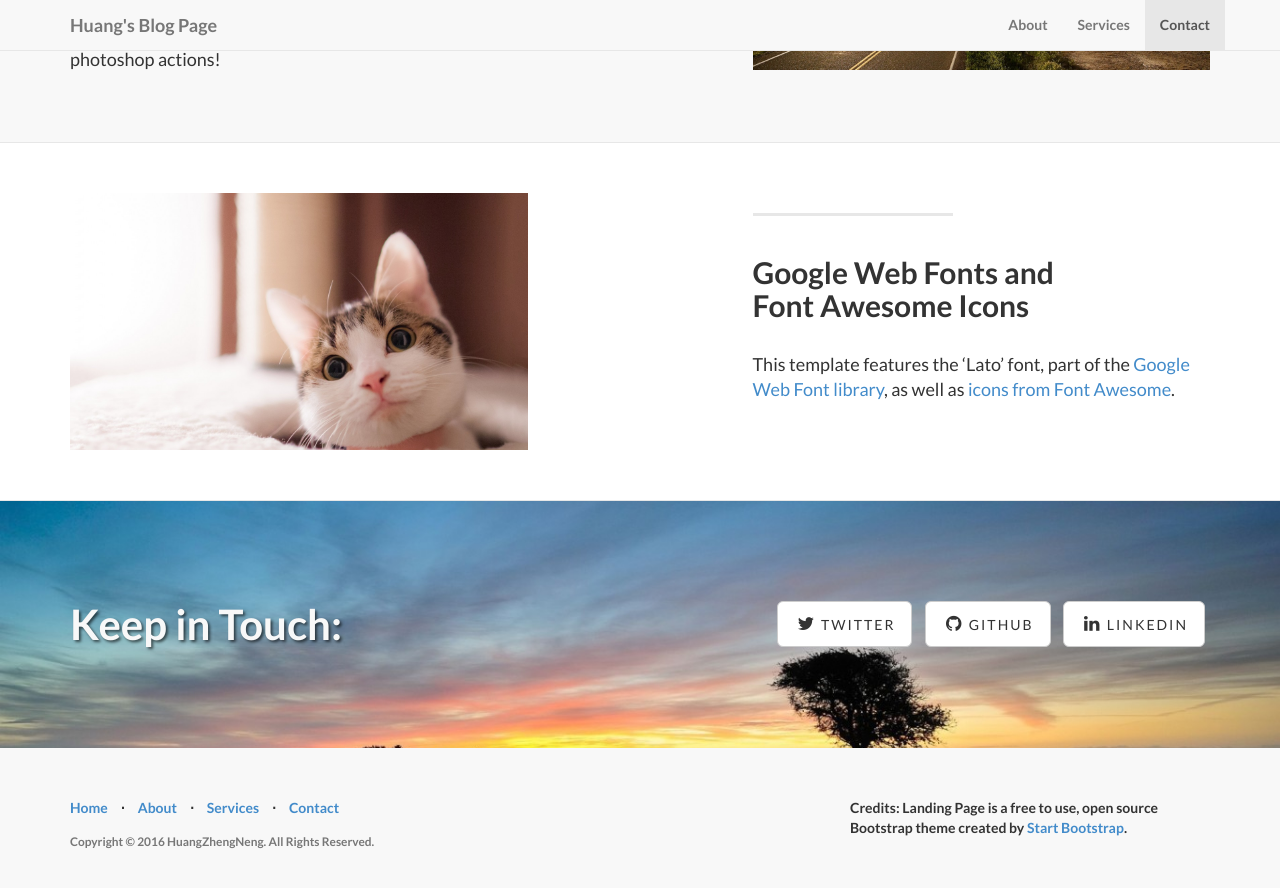
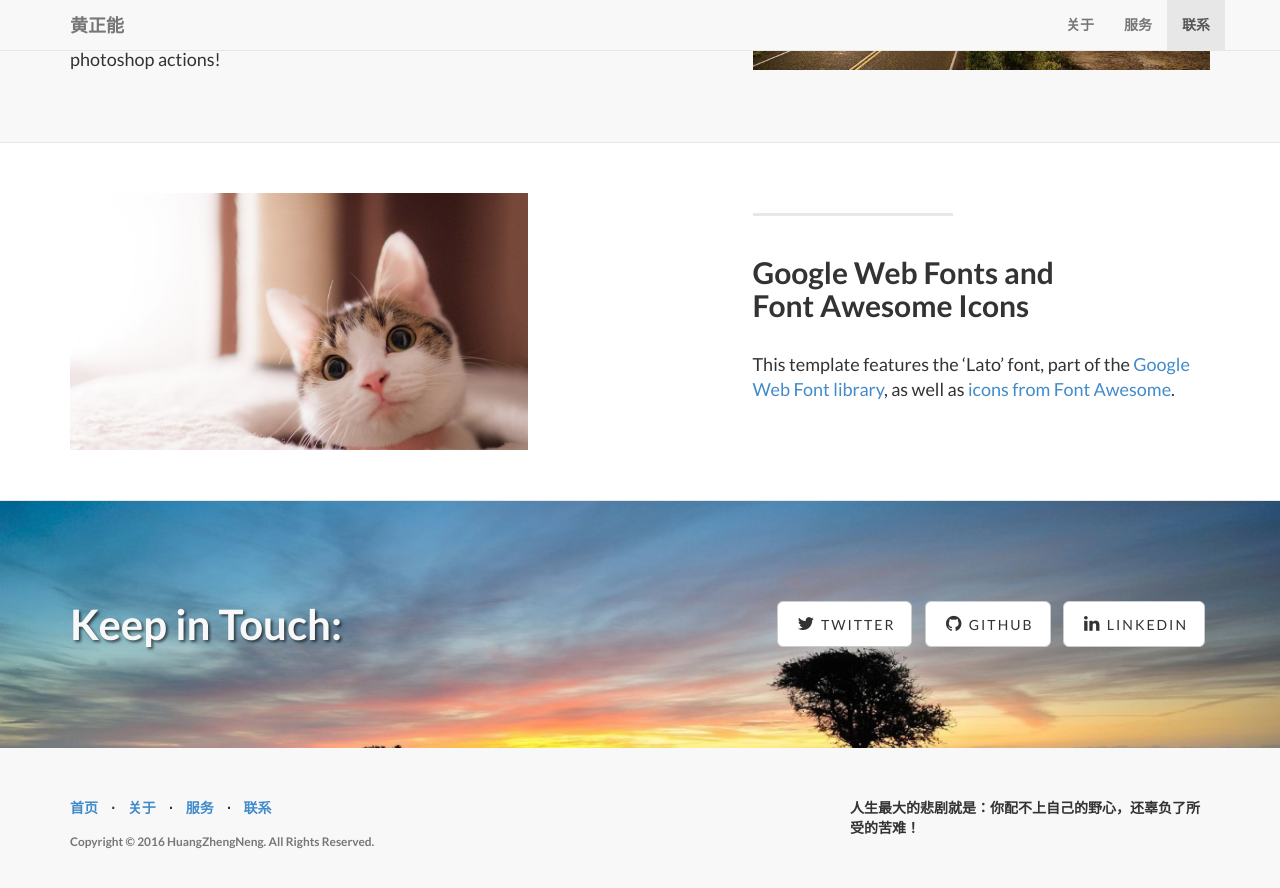
Before and after one commit to HuangZNKSF/HuangZNKSF.github.io, a Jekyll site: the page built from index.html, in a window 1280 px wide and 900 px high, scrolled down 1657 px. Shown: the top 888 px of the window. Built offline with Jekyll 4.4.1, drawn with Linux system fonts in a browser that asks for light colours; some of the changed text lies outside the part shown.

Commit message:
部分修改

```diff
--- a/_includes/footer.html
+++ b/_includes/footer.html
@@ -5,25 +5,25 @@
             <div class="col-md-8">
                 <ul class="list-inline">
                     <li>
-                        <a href="#home">Home</a>
+                        <a href="#home">首页</a>
                     </li>
                     <li class="footer-menu-divider">&sdot;</li>
                     <li>
-                        <a href="#about">About</a>
+                        <a href="#about">关于</a>
                     </li>
                     <li class="footer-menu-divider">&sdot;</li>
                     <li>
-                        <a href="#services">Services</a>
+                        <a href="#services">服务</a>
                     </li>
                     <li class="footer-menu-divider">&sdot;</li>
                     <li>
-                        <a href="#contact">Contact</a>
+                        <a href="#contact">联系</a>
                     </li>
                 </ul>
                 <p class="copyright text-muted small">{{ site.copyright }}</p>
             </div>
             <div class="col-md-4">
-                {{ site.credits }}
+                人生最大的悲剧就是：你配不上自己的野心，还辜负了所受的苦难！
             </div>
         </div>
     </div>
--- a/_includes/head.html
+++ b/_includes/head.html
@@ -3,10 +3,10 @@
     <meta charset="utf-8">
     <meta http-equiv="X-UA-Compatible" content="IE=edge">
     <meta name="viewport" content="width=device-width, initial-scale=1">
-    <meta name="description" content="{{ site.description }}">
-    <meta name="author" content="{{ site.author }}">
+    <meta name="description" content="a coding lover">
+    <meta name="author" content="HuangZhengNeng">
 
-    <title>{% if page.title %}{{ page.title }}{% else %}{{ site.title }}{% endif %}</title>
+    <title>Huang's Blog Page</title>
 
     <!-- Bootstrap Core CSS -->
     <link href="css/bootstrap.min.css" rel="stylesheet">
--- a/_includes/header.html
+++ b/_includes/header.html
@@ -9,19 +9,19 @@
                 <span class="icon-bar"></span>
                 <span class="icon-bar"></span>
             </button>
-            <a class="navbar-brand page-scroll" href="#home">{{ site.title }}</a>
+            <a class="navbar-brand page-scroll" href="#home">黄正能</a>
         </div>
         <!-- Collect the nav links, forms, and other content for toggling -->
         <div class="collapse navbar-collapse" id="bs-example-navbar-collapse-1">
             <ul class="nav navbar-nav navbar-right">
             	<li>
-                    <a class="page-scroll" href="#about">About</a>
+                    <a class="page-scroll" href="#about">关于</a>
                 </li>
                 <li>
-                    <a class="page-scroll" href="#services">Services</a>
+                    <a class="page-scroll" href="#services">服务</a>
                 </li>
                 <li>
-                    <a class="page-scroll" href="#contact">Contact</a>
+                    <a class="page-scroll" href="#contact">联系</a>
                 </li>
             </ul>
         </div>
@@ -39,8 +39,8 @@
 			<div class="row">
 				<div class="col-lg-12">
 					<div class="intro-message">
-						<h1>{{ page.title }}</h1>
-						<h3>{{ page.subTitle }}</h3>
+						<h1>HuangZN's Blog Page</h1>
+						<h3>程序爱好者，极客。</h3>
 						<hr class="intro-divider">
 						<ul class="list-inline intro-social-buttons">
 							{% for social in site.social %}
```
Also changed, not shown: README.md, _posts/2014-09-21-services-1.markdown (line endings or trailing spaces), img/intro-bg.jpg.
